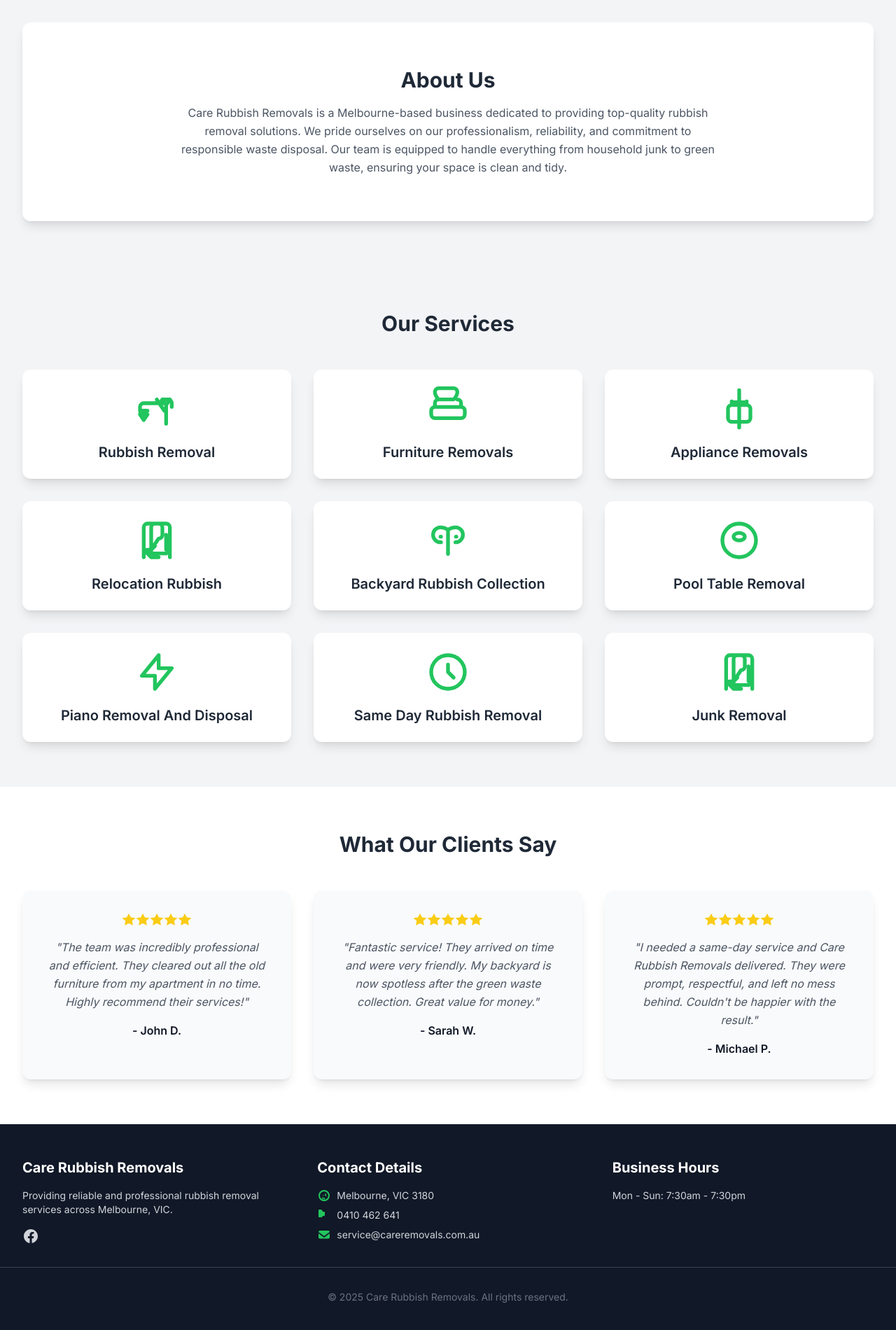
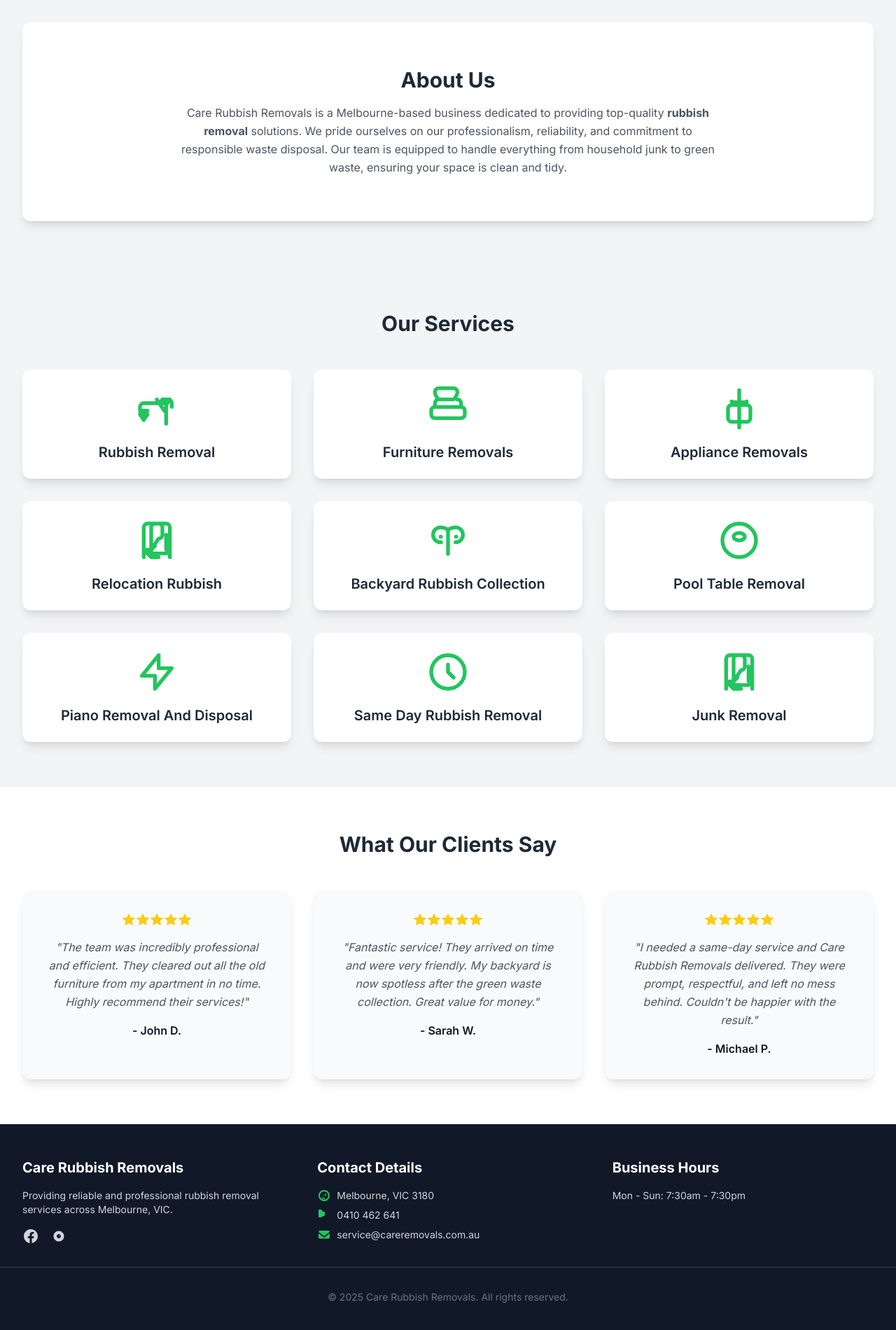
Before and after one commit to carerubbishremovalaus/rubbish-removal-in-melbourne, a plain HTML site: page index.html in a window 1280 px wide. Shown: the part 608-2508 px from the top of the page at 70% size. Drawn offline with nearby package versions, Linux system fonts and the light colour scheme.

Commit message:
Update index.html

```diff
--- a/index.html
+++ b/index.html
@@ -117,7 +117,7 @@
             <div class="bg-white rounded-xl shadow-lg p-8 sm:p-12 lg:p-16 text-center">
                 <h3 class="text-3xl font-bold text-gray-800 mb-4">About Us</h3>
                 <p class="text-gray-600 leading-relaxed max-w-3xl mx-auto">
-                    Care Rubbish Removals is a Melbourne-based business dedicated to providing top-quality rubbish removal solutions. We pride ourselves on our professionalism, reliability, and commitment to responsible waste disposal. Our team is equipped to handle everything from household junk to green waste, ensuring your space is clean and tidy.
+                    Care Rubbish Removals is a Melbourne-based business dedicated to providing top-quality <b><a href="https://www.carerubbishremovals.com.au/">rubbish removal</a></b> solutions. We pride ourselves on our professionalism, reliability, and commitment to responsible waste disposal. Our team is equipped to handle everything from household junk to green waste, ensuring your space is clean and tidy.
                 </p>
             </div>
         </section>
@@ -240,6 +240,9 @@
                 <div class="flex space-x-4 mt-4">
                     <a href="https://www.facebook.com/Care-Rubbish-Removals-104210955560052/" target="_blank" class="text-gray-300 hover:text-white transition-colors duration-300">
                         <svg class="h-6 w-6" fill="currentColor" viewBox="0 0 24 24" aria-hidden="true"><path fill-rule="evenodd" d="M22 12c0-5.523-4.477-10-10-10S2 6.477 2 12c0 4.991 3.657 9.128 8.438 9.878v-6.987h-2.54V12h2.54V9.797c0-2.506 1.492-3.89 3.777-3.89 1.094 0 2.238.195 2.238.195v2.46h-1.26c-1.243 0-1.63.771-1.63 1.562V12h2.773l-.443 2.89h-2.33V22H12c5.523 0 10-4.477 10-10z" clip-rule="evenodd" /></svg>
+                    </a>
+                    <a href="https://www.instagram.com/care_rubbish_removals/" target="_blank" class="text-gray-300 hover:text-white transition-colors duration-300">
+                        <svg class="h-6 w-6" fill="currentColor" viewBox="0 0 24 24" aria-hidden="true"><path fill-rule="evenodd" d="M12.315 11.205A.405.405 0 0112 11.02c.224-.055.449-.074.675-.074.225 0 .45-.02.675.074a.405.405 0 01-.15.787c-.206-.05-.41-.05-.615 0a.405.405 0 01-.15-.787zM12 4.5c-4.142 0-7.5 3.358-7.5 7.5s3.358 7.5 7.5 7.5 7.5-3.358 7.5-7.5-3.358-7.5-7.5-7.5zM12 15c-1.657 0-3-1.343-3-3s1.343-3 3-3 3 1.343 3 3-1.343 3-3 3zM16.5 7a.5.5 0 100-1 .5.5 0 000 1z" clip-rule="evenodd" /></svg>
                     </a>
                 </div>
             </div>
```
